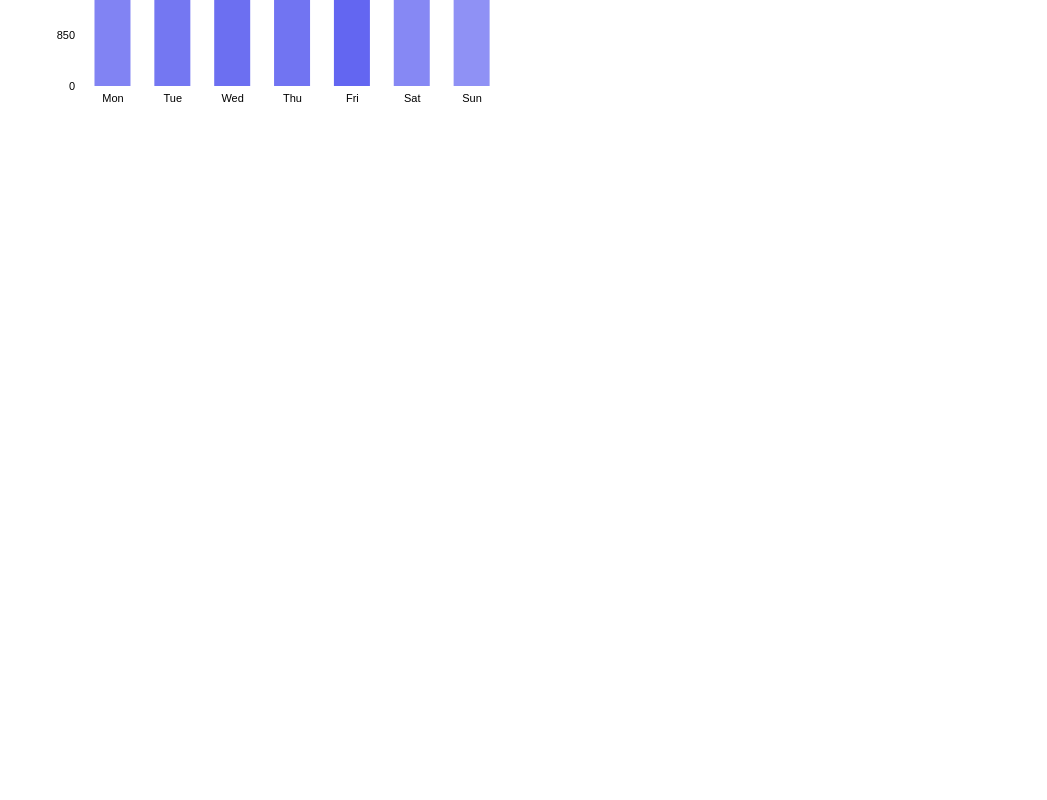
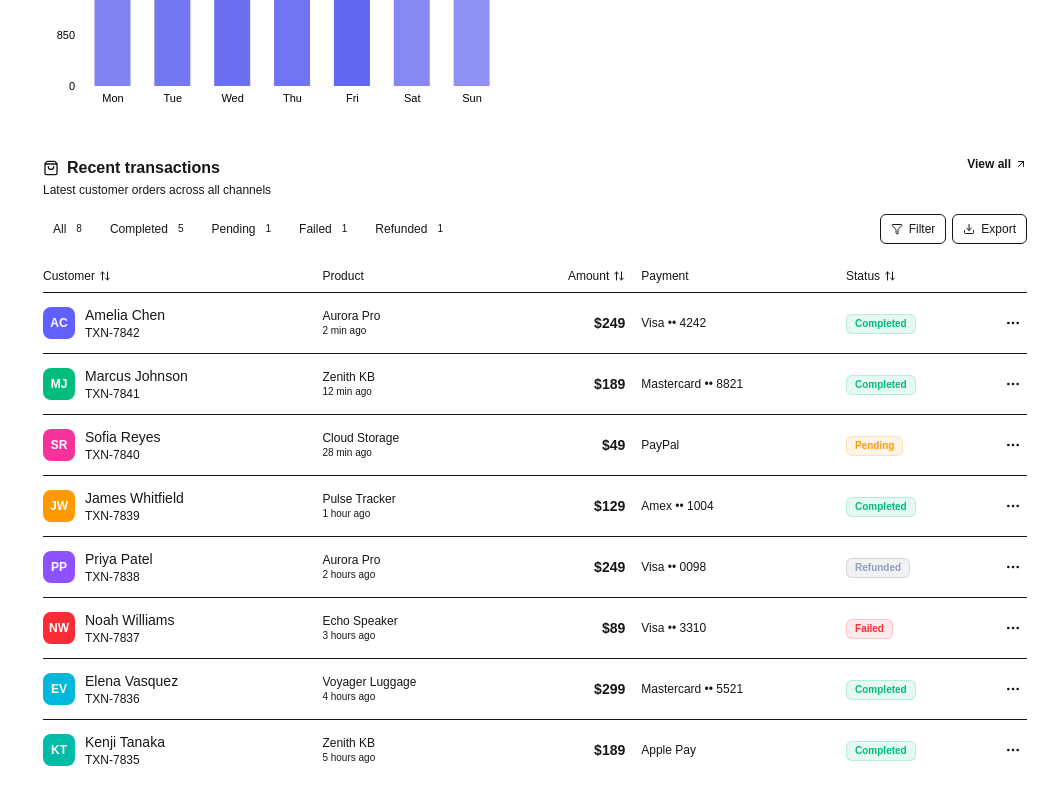
Before and after one commit to mrymsarabi/nextjs-admin-dashboard, a Next.js app: page / in a window 1280 px wide. Shown: the part 1115-1915 px from the top of the page, without its empty margins (233-1280 px from the left). Before the commit the page ends 1251 px from the top, so only its background shows below. Built offline with nearby package versions, Linux system fonts and the light colour scheme.

Commit message:
transactions-table - 1

```diff
--- a/src/app/page.tsx
+++ b/src/app/page.tsx
@@ -33,6 +33,7 @@ import { RevenueChart } from "@/components/charts/revenue-chart";
 import { TrafficChart } from "@/components/charts/traffic-chart";
 import { ActivityChart } from "@/components/charts/activity-chart";
 import { PerformanceChart } from "@/components/charts/performance-chart";
+import { TransactionsTable } from "@/components/transactions-table";
 
 type TimeRange = "7d" | "30d" | "90d" | "1y";
 
@@ -262,6 +263,27 @@ export default function DashboardPage() {
               <PerformanceChart />
             </div>
           </section>
+
+          {/* Transactions table */}
+          <section className="card p-5">
+            <div className="flex items-start justify-between mb-4">
+              <div>
+                <h2 className="text-base font-semibold flex items-center gap-2">
+                  <ShoppingBag className="w-4 h-4 text-[rgb(var(--accent))]" />
+                  Recent transactions
+                </h2>
+                <p className="text-xs text-muted mt-0.5">
+                  Latest customer orders across all channels
+                </p>
+              </div>
+              <button className="text-xs font-semibold text-[rgb(var(--accent))] hover:underline inline-flex items-center gap-1">
+                View all <ArrowUpRight className="w-3 h-3" />
+              </button>
+            </div>
+            <TransactionsTable />
+          </section>
+
+
         </main>
       </div>
     </div>
--- /dev/null
+++ b/src/components/transactions-table.tsx
@@ -0,0 +1,207 @@
+"use client";
+
+import { useState, useMemo } from "react";
+import { ArrowUpDown, ArrowUp, ArrowDown, MoreHorizontal, Download, Filter } from "lucide-react";
+import { transactions, type Transaction } from "@/lib/mock-data";
+import { cn } from "@/lib/utils";
+
+type SortKey = "customer" | "amount" | "date" | "status";
+type SortDir = "asc" | "desc";
+
+const statusStyles: Record<Transaction["status"], string> = {
+  completed: "bg-emerald-500/10 text-emerald-500 border-emerald-500/20",
+  pending: "bg-amber-500/10 text-amber-500 border-amber-500/20",
+  failed: "bg-red-500/10 text-red-500 border-red-500/20",
+  refunded: "bg-slate-500/10 text-slate-400 border-slate-500/20",
+};
+
+export function TransactionsTable() {
+  const [sortKey, setSortKey] = useState<SortKey>("date");
+  const [sortDir, setSortDir] = useState<SortDir>("desc");
+  const [filter, setFilter] = useState<"all" | Transaction["status"]>("all");
+
+  const toggleSort = (key: SortKey) => {
+    if (sortKey === key) {
+      setSortDir(sortDir === "asc" ? "desc" : "asc");
+    } else {
+      setSortKey(key);
+      setSortDir("desc");
+    }
+  };
+
+  const filtered = useMemo(() => {
+    let data = [...transactions];
+    if (filter !== "all") data = data.filter((t) => t.status === filter);
+    data.sort((a, b) => {
+      const dir = sortDir === "asc" ? 1 : -1;
+      switch (sortKey) {
+        case "amount":
+          return (a.amount - b.amount) * dir;
+        case "customer":
+          return a.customer.localeCompare(b.customer) * dir;
+        default:
+          return 0;
+      }
+    });
+    return data;
+  }, [filter, sortKey, sortDir]);
+
+  const SortIcon = ({ column }: { column: SortKey }) => {
+    if (sortKey !== column) return <ArrowUpDown className="w-3 h-3" />;
+    return sortDir === "asc" ? <ArrowUp className="w-3 h-3" /> : <ArrowDown className="w-3 h-3" />;
+  };
+
+  const statuses: Array<"all" | Transaction["status"]> = ["all", "completed", "pending", "failed", "refunded"];
+  const counts = {
+    all: transactions.length,
+    completed: transactions.filter((t) => t.status === "completed").length,
+    pending: transactions.filter((t) => t.status === "pending").length,
+    failed: transactions.filter((t) => t.status === "failed").length,
+    refunded: transactions.filter((t) => t.status === "refunded").length,
+  };
+
+  return (
+    <div>
+      {/* Filters */}
+      <div className="flex flex-wrap items-center justify-between gap-3 mb-4">
+        <div className="flex items-center gap-1 overflow-x-auto">
+          {statuses.map((s) => (
+            <button
+              key={s}
+              onClick={() => setFilter(s)}
+              className={cn(
+                "inline-flex items-center gap-1.5 text-xs font-medium px-2.5 py-1.5 rounded-md transition-colors whitespace-nowrap capitalize",
+                filter === s
+                  ? "bg-[rgb(var(--foreground))] text-[rgb(var(--background))]"
+                  : "text-muted hover:bg-[rgb(var(--card-muted))]"
+              )}
+            >
+              {s}
+              <span
+                className={cn(
+                  "text-[10px] px-1 py-0.5 rounded",
+                  filter === s
+                    ? "bg-white/20 text-[rgb(var(--background))]"
+                    : "bg-[rgb(var(--card-muted))]"
+                )}
+              >
+                {counts[s]}
+              </span>
+            </button>
+          ))}
+        </div>
+        <div className="flex items-center gap-1.5">
+          <button className="inline-flex items-center gap-1.5 text-xs font-medium px-2.5 py-1.5 rounded-md border border-default hover:bg-[rgb(var(--card-muted))]">
+            <Filter className="w-3 h-3" />
+            Filter
+          </button>
+          <button className="inline-flex items-center gap-1.5 text-xs font-medium px-2.5 py-1.5 rounded-md border border-default hover:bg-[rgb(var(--card-muted))]">
+            <Download className="w-3 h-3" />
+            Export
+          </button>
+        </div>
+      </div>
+
+      {/* Table */}
+      <div className="overflow-x-auto -mx-5 px-5">
+        <table className="w-full text-sm">
+          <thead>
+            <tr className="text-xs text-muted border-b border-default">
+              <th className="text-left font-medium py-2 pr-4">
+                <button
+                  onClick={() => toggleSort("customer")}
+                  className="inline-flex items-center gap-1 hover:text-[rgb(var(--foreground))]"
+                >
+                  Customer
+                  <SortIcon column="customer" />
+                </button>
+              </th>
+              <th className="text-left font-medium py-2 pr-4 hidden md:table-cell">Product</th>
+              <th className="text-right font-medium py-2 pr-4">
+                <button
+                  onClick={() => toggleSort("amount")}
+                  className="inline-flex items-center gap-1 hover:text-[rgb(var(--foreground))] ml-auto"
+                >
+                  Amount
+                  <SortIcon column="amount" />
+                </button>
+              </th>
+              <th className="text-left font-medium py-2 pr-4 hidden sm:table-cell">Payment</th>
+              <th className="text-left font-medium py-2 pr-4">
+                <button
+                  onClick={() => toggleSort("status")}
+                  className="inline-flex items-center gap-1 hover:text-[rgb(var(--foreground))]"
+                >
+                  Status
+                  <SortIcon column="status" />
+                </button>
+              </th>
+              <th className="text-right font-medium py-2 w-8"></th>
+            </tr>
+          </thead>
+          <tbody>
+            {filtered.map((tx) => (
+              <tr
+                key={tx.id}
+                className="border-b border-default last:border-0 hover:bg-[rgb(var(--card-muted))]/50 transition-colors"
+              >
+                <td className="py-3 pr-4">
+                  <div className="flex items-center gap-2.5">
+                    <div
+                      className={cn(
+                        "w-8 h-8 rounded-lg flex items-center justify-center text-white font-semibold text-xs shrink-0",
+                        tx.avatarColor
+                      )}
+                    >
+                      {tx.customer
+                        .split(" ")
+                        .map((n) => n[0])
+                        .slice(0, 2)
+                        .join("")}
+                    </div>
+                    <div className="min-w-0">
+                      <div className="font-medium truncate">{tx.customer}</div>
+                      <div className="text-xs text-muted truncate">{tx.id}</div>
+                    </div>
+                  </div>
+                </td>
+                <td className="py-3 pr-4 hidden md:table-cell">
+                  <div className="text-xs truncate">{tx.product}</div>
+                  <div className="text-[10px] text-muted truncate">{tx.date}</div>
+                </td>
+                <td className="py-3 pr-4 text-right tabular-nums font-semibold">
+                  ${tx.amount}
+                </td>
+                <td className="py-3 pr-4 hidden sm:table-cell">
+                  <div className="text-xs text-muted truncate">{tx.method}</div>
+                </td>
+                <td className="py-3 pr-4">
+                  <span
+                    className={cn(
+                      "inline-block text-[10px] font-semibold px-2 py-0.5 rounded-md border capitalize",
+                      statusStyles[tx.status]
+                    )}
+                  >
+                    {tx.status}
+                  </span>
+                </td>
+                <td className="py-3 text-right">
+                  <button className="w-7 h-7 inline-flex items-center justify-center rounded-md hover:bg-[rgb(var(--card-muted))]">
+                    <MoreHorizontal className="w-4 h-4 text-muted" />
+                  </button>
+                </td>
+              </tr>
+            ))}
+            {filtered.length === 0 && (
+              <tr>
+                <td colSpan={6} className="py-10 text-center text-sm text-muted">
+                  No transactions match the selected filter.
+                </td>
+              </tr>
+            )}
+          </tbody>
+        </table>
+      </div>
+    </div>
+  );
+}
```
